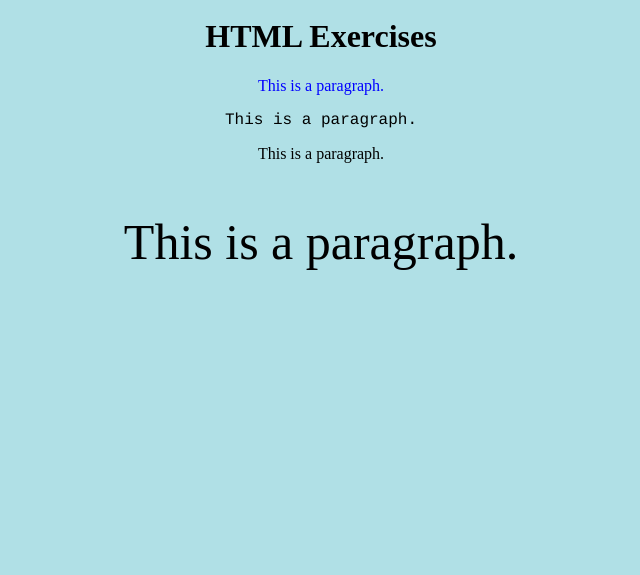
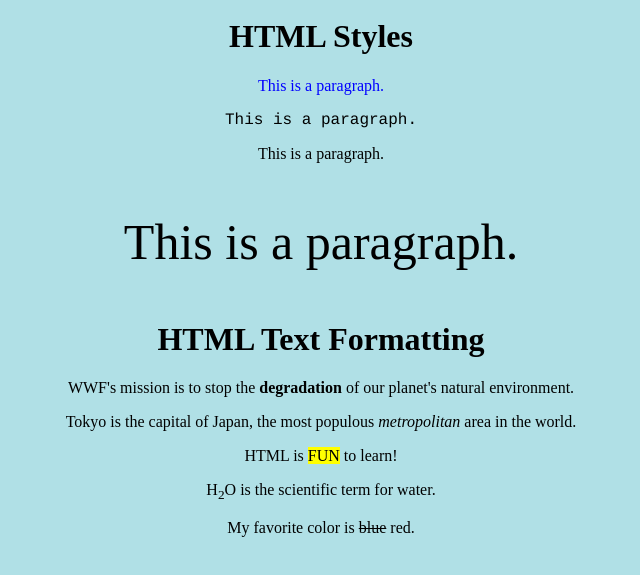
Before and after one commit to laurenmculp/codersrank-practice, a website: page index.html in a window 1280 px wide. Shown: the part 135-710 px from the top of the page, without its empty margins (319-959 px from the left). Drawn offline with Linux system fonts and the light colour scheme.

Commit message:
1 file modified

```diff
--- a/index.html
+++ b/index.html
@@ -9,12 +9,22 @@
     <p>My second paragraph.</p>
     <img src="images/firefox-icon.png" alt="My test image">
 
-    <h1>HTML Exercises</h1>
+    <h1>HTML Styles</h1>
 
     <p style="color:blue;">This is a paragraph.</p>
     <p style="font-family:courier;">This is a paragraph.</p>
     <p style="text-align:center;">This is a paragraph.</p>
     <p style="font-size:50px;">This is a paragraph.</p>
 
+
+    <h1>HTML Text Formatting</h1>
+
+    <p>WWF's mission is to stop the <strong>degradation</strong> of our planet's natural environment.</p>
+    <p>Tokyo is the capital of Japan, the most populous <em>metropolitan</em> area in the world.</p>
+    <p>HTML is <mark>FUN</mark> to learn!</p>
+    <p>H<sub>2</sub>O is the scientific term for water.</p>
+    <p>My favorite color is <del>blue</del> red.</p>
+
+
   </body>
 </html>
```
